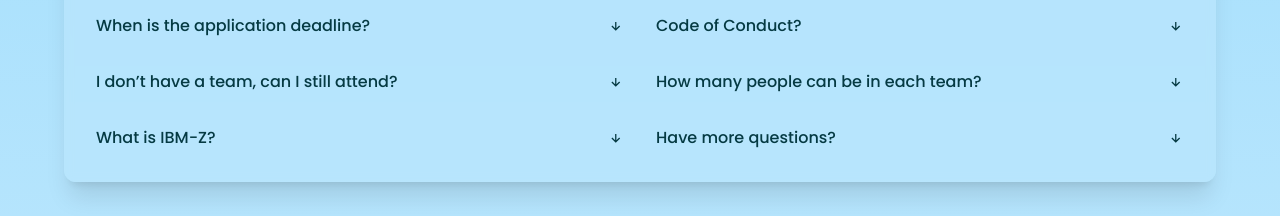
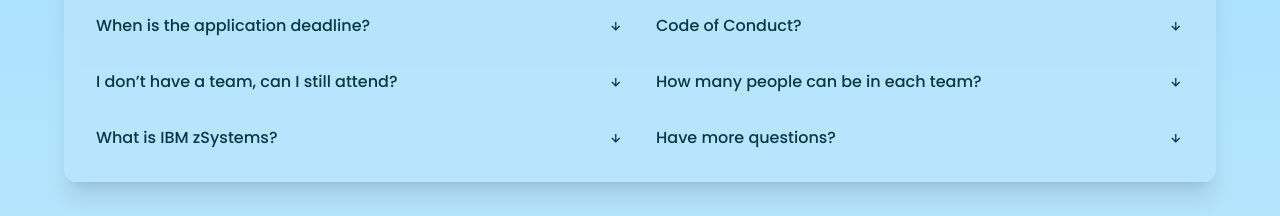
Before and after one commit to gdsc-ucd-dev/sachacks-2022, a Next.js app: page / in a window 1280 px wide. Shown: the part 2380-2596 px from the top of the page. Built offline with nearby package versions, Linux system fonts and the light colour scheme.

Commit message:
Changed IBM Z to IBM zSystems

```diff
--- a/src/data/faqs/index.ts
+++ b/src/data/faqs/index.ts
@@ -53,8 +53,8 @@ const FAQItems: FAQs = [
     links: null,
   },
   {
-    Q: "What is IBM-Z?",
-    A: "Come and learn about IBM Z - the enterprise computing platform that runs the world's economy. Design your solution for health, social inequality, or data science and launch it on IBM Z to realize and leverage the power of IBM Z.",
+    Q: "What is IBM zSystems?",
+    A: "Come and learn about IBM zSystems - the enterprise computing platform that runs the world's economy. Design your solution for health, social inequality, or data science and launch it on IBM Z to realize and leverage the power of IBM Z.",
     links: null,
   },
   {
```
Also changed, not shown: 1 other file (tests, documents, lock files or other folders).
